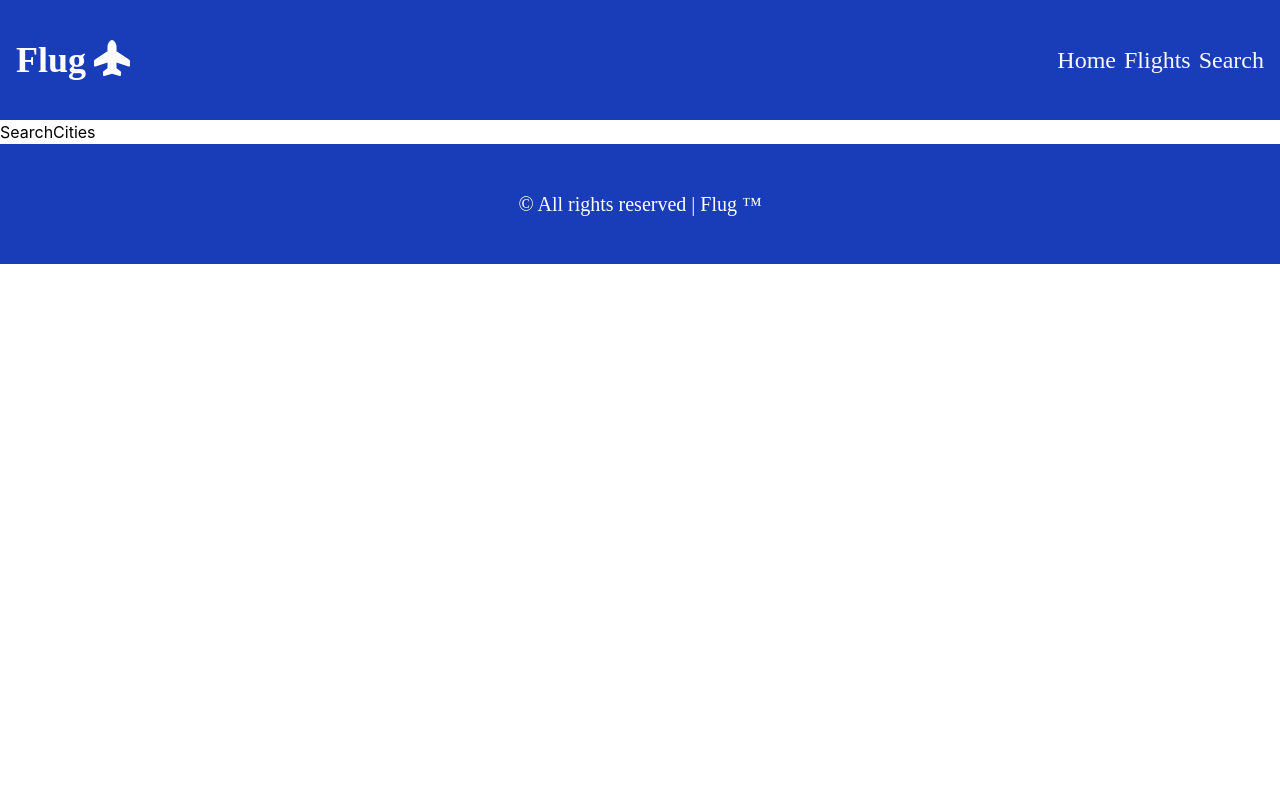
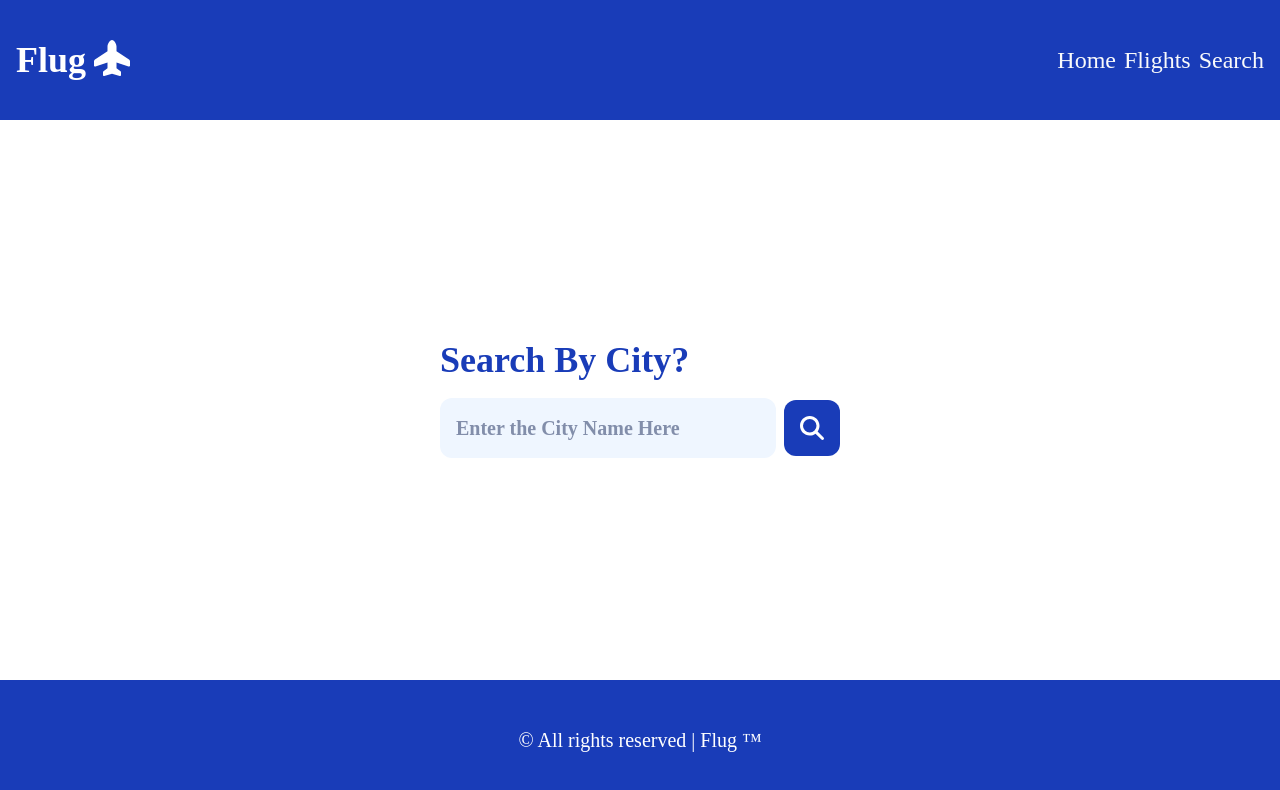
Before and after one commit to lucky-KRMU/Flug, a React (Vite) app: page /search/cities in a window 1280 px wide. Shown: the top 790 px of the page. Built offline with nearby package versions, Linux system fonts and the light colour scheme; a web font is replaced by a local one.

Commit message:
add Search form in search cities and handleSubmit function

```diff
--- a/src/Components/Cities/SearchCities.jsx
+++ b/src/Components/Cities/SearchCities.jsx
@@ -1,9 +1,17 @@
 import React from 'react'
+import SearchForm from '../SearchForm/SearchForm'
 
 function SearchCities() {
-  return (
-    <div>SearchCities</div>
-  )
+
+    const handleSubmit = async (e) => {
+        e.preventDefault();
+    }
+
+    return (
+        <>
+            <SearchForm searchBy="City" placeholder="City Name" handleFormSubmit={handleSubmit} />
+        </>
+    )
 }
 
 export default SearchCities
```
